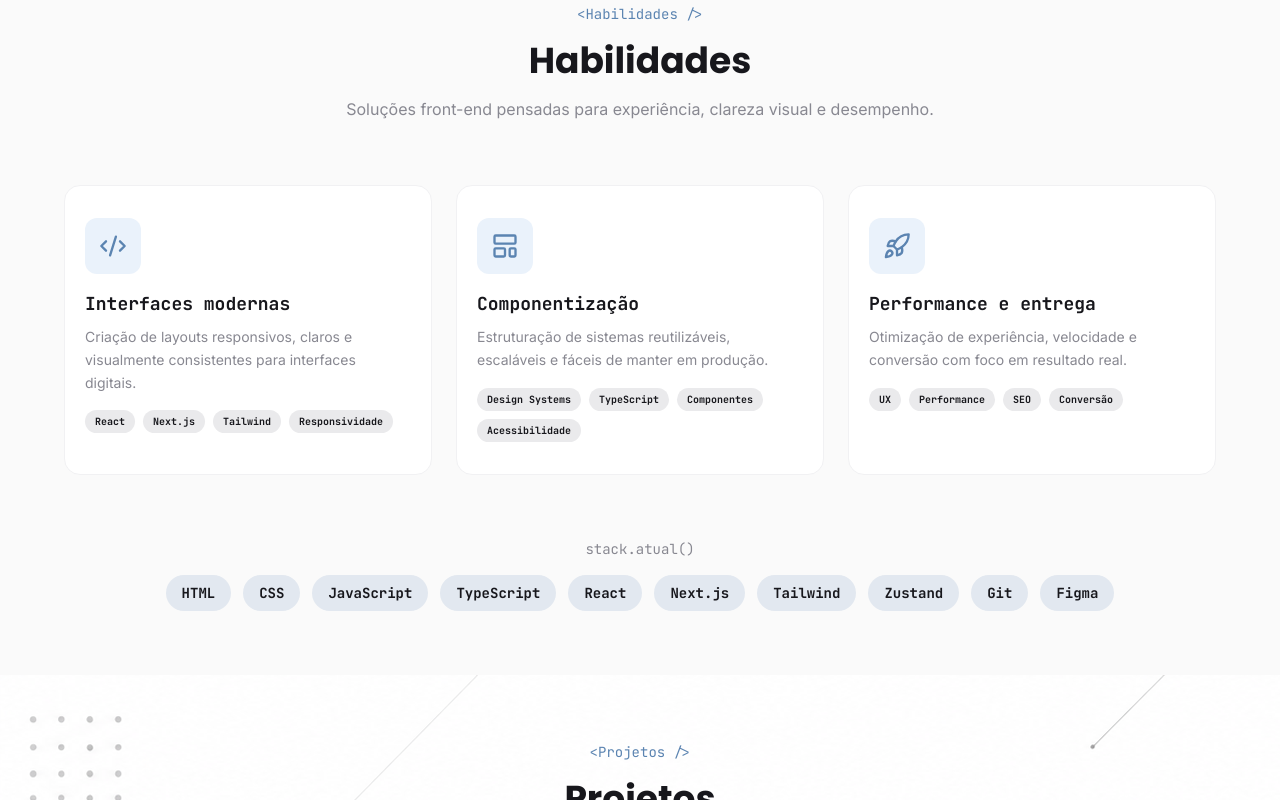
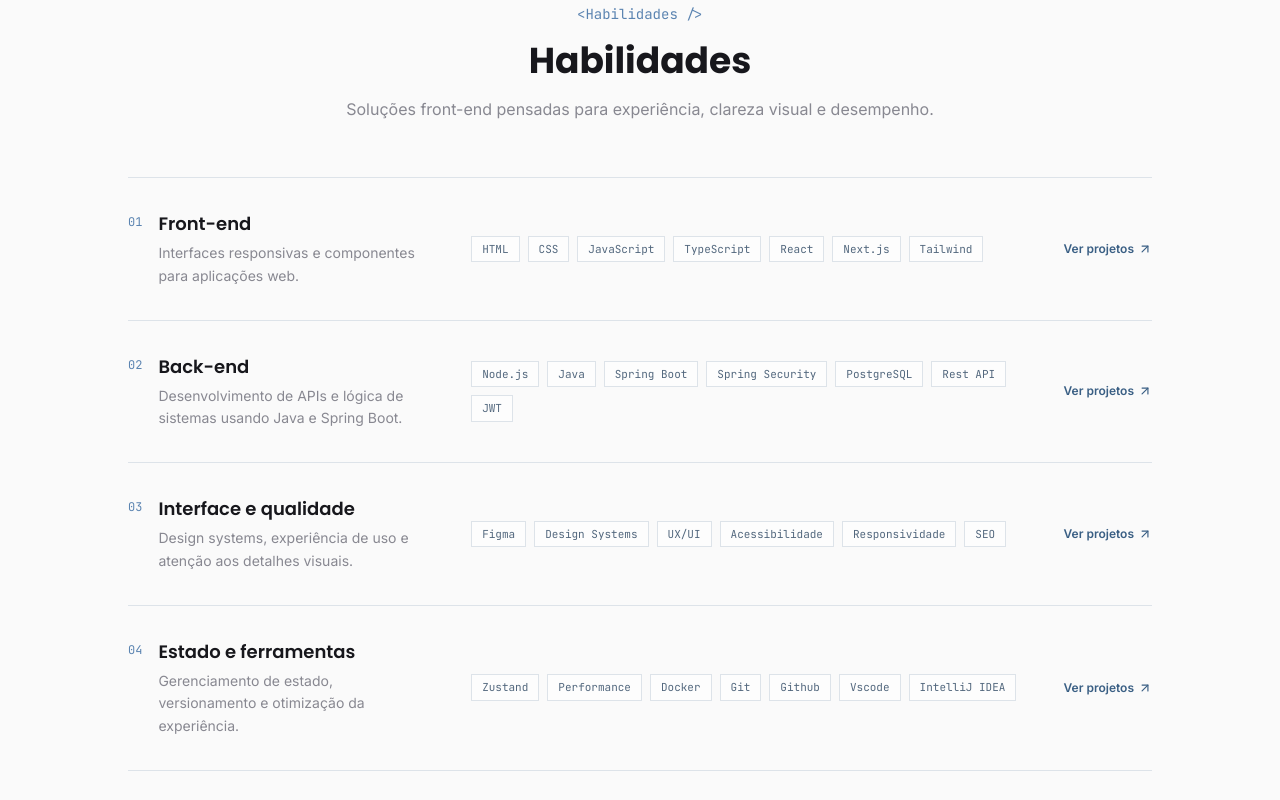
Before and after one commit to Kcode61/portfolio-kauan, a Next.js app: page / in a window 1280 px wide. Shown: the part 1640-2440 px from the top of the page. Built offline with nearby package versions, Linux system fonts and the light colour scheme.

Commit message:
feat: update SkillsSection with new skill groups and improved layout

```diff
--- a/components/SkillsSection/index.tsx
+++ b/components/SkillsSection/index.tsx
@@ -1,5 +1,5 @@
 "use client";
-import { CodeXml, Gauge, LayoutTemplate, Rocket } from "lucide-react";
+import { ArrowUpRight } from "lucide-react";
 import { motion } from "framer-motion";
 import { useLanguageStore } from "@/store/languageStore";
 
@@ -8,65 +8,77 @@ export function SkillsSection() {
   const isPortuguese = language.portuguese === "Português";
   const skillGroups = [
     {
-      title: {
-        portuguese: "Interfaces modernas",
-        english: "Modern interfaces",
+      number: "01",
+      title: { portuguese: "Front-end", english: "Front-end" },
+      description: {
+        portuguese: "Interfaces responsivas e componentes para aplicações web.",
+        english: "Responsive interfaces and components for web applications.",
       },
+      tags: [
+        "HTML",
+        "CSS",
+        "JavaScript",
+        "TypeScript",
+        "React",
+        "Next.js",
+        "Tailwind",
+      ],
+    },
+    {
+      number: "02",
+      title: { portuguese: "Back-end", english: "Back-end" },
       description: {
         portuguese:
-          "Criação de layouts responsivos, claros e visualmente consistentes para interfaces digitais.",
-        english:
-          "Creating responsive, clear, and visually consistent layouts for digital interfaces.",
+          "Desenvolvimento de APIs e lógica de sistemas usando Java e Spring Boot.",
+        english: "API development and system logic using Java and Spring Boot.",
       },
-      icon: CodeXml,
-      tags: ["React", "Next.js", "Tailwind"],
-      translatedTag: {
-        portuguese: "Responsividade",
-        english: "Responsive design",
-      },
+      tags: [
+        "Node.js",
+        "Java",
+        "Spring Boot",
+        "Spring Security",
+        "PostgreSQL",
+        "Rest API",
+        "JWT",
+      ],
     },
     {
-      title: { portuguese: "Componentização", english: "Componentization" },
+      number: "03",
+      title: { portuguese: "Interface e qualidade", english: "UI and quality" },
       description: {
         portuguese:
-          "Estruturação de sistemas reutilizáveis, escaláveis e fáceis de manter em produção.",
+          "Design systems, experiência de uso e atenção aos detalhes visuais.",
         english:
-          "Structuring reusable, scalable systems that are easy to maintain in production.",
+          "Design systems, user experience, and attention to visual detail.",
       },
-      icon: LayoutTemplate,
-      tags: ["Design Systems", "TypeScript"],
-      translatedTags: {
-        portuguese: ["Componentes", "Acessibilidade"],
-        english: ["Components", "Accessibility"],
-      },
+      tags: [
+        "Figma",
+        "Design Systems",
+        "UX/UI",
+        "Acessibilidade",
+        "Responsividade",
+        "SEO",
+      ],
     },
     {
-      title: {
-        portuguese: "Performance e entrega",
-        english: "Performance and delivery",
-      },
+      number: "04",
+      title: { portuguese: "Estado e ferramentas", english: "State and tools" },
       description: {
         portuguese:
-          "Otimização de experiência, velocidade e conversão com foco em resultado real.",
+          "Gerenciamento de estado, versionamento e otimização da experiência.",
         english:
-          "Optimizing experience, speed, and conversion with a focus on real results.",
+          "State management, version control, and experience optimization.",
       },
-      icon: Rocket,
-      tags: ["UX", "Performance", "SEO", "Conversão"],
+      tags: [
+        "Zustand",
+        "Performance",
+        "Docker",
+        "Git",
+        "Github",
+        "Vscode",
+        "IntelliJ IDEA",
+      ],
     },
-  ];
-
-  const currentStack = [
-    "HTML",
-    "CSS",
-    "JavaScript",
-    "TypeScript",
-    "React",
-    "Next.js",
-    "Tailwind",
-    "Zustand",
-    "Git",
-    "Figma",
   ];
 
   return (
@@ -112,109 +124,54 @@ export function SkillsSection() {
           </motion.div>
         </div>
 
-        <div className="py-16 grid grid-cols-1 md:grid-cols-2 lg:grid-cols-3 gap-6">
-          {skillGroups.map(
-            (
-              {
-                title,
-                description,
-                tags,
-                translatedTag,
-                translatedTags,
-                icon: Icon,
-              },
-              index,
-            ) => (
+        <div className="mx-auto max-w-5xl py-14">
+          <div className="border-y border-[#DDE3E9] dark:border-[#26262B]">
+            {skillGroups.map(({ number, title, description, tags }, index) => (
               <motion.div
-                key={title.english}
-                initial={{ opacity: 0, scale: 0.95, y: 20 }}
-                whileInView={{ opacity: 1, scale: 1, y: 0 }}
+                key={number}
+                initial={{ opacity: 0, y: 18 }}
+                whileInView={{ opacity: 1, y: 0 }}
                 viewport={{ once: true }}
-                transition={{
-                  duration: 0.5,
-                  ease: "easeOut",
-                  delay: index * 0.15,
-                }}
-                className="px-5 py-8 rounded-2xl flex-col gap-4 bg-[#FFFFFF] dark:bg-[#101014] border border-[#F1F1F3] dark:border-[#1B1B20] flex items-start group hover:border-[#5B84B1]/30 transition ease duration-300"
+                transition={{ duration: 0.5, delay: index * 0.12 }}
+                className="grid gap-5 border-b border-[#DDE3E9] py-7 last:border-b-0 dark:border-[#26262B] md:grid-cols-[minmax(220px,0.8fr)_1.5fr_auto] md:items-center md:gap-8 md:py-8"
               >
-                <div className="w-14 h-14 flex items-center justify-center rounded-xl bg-[#EAF2FB] dark:bg-[#162235] group-hover:bg-[#5B84B1]/20 text-[#5B84B1]">
-                  <Icon size={28} />
+                <div className="flex items-start gap-4">
+                  <span className="pt-1 font-brains text-xs text-[#5B84B1]">
+                    {number}
+                  </span>
+                  <div>
+                    <h3 className="font-poppins text-lg font-semibold text-[#17171c] dark:text-white">
+                      {isPortuguese ? title.portuguese : title.english}
+                    </h3>
+                    <p className="mt-1 max-w-xs font-inter text-sm leading-relaxed text-[#888891]">
+                      {isPortuguese
+                        ? description.portuguese
+                        : description.english}
+                    </p>
+                  </div>
                 </div>
 
-                <div className="space-y-2">
-                  <p className="text-[#17171c] dark:text-[#f2f2f2] text-lg font-brains font-bold">
-                    {isPortuguese ? title.portuguese : title.english}
-                  </p>
-                  <p className="text-sm text-[#888891] font-inter leading-relaxed">
-                    {isPortuguese
-                      ? description.portuguese
-                      : description.english}
-                  </p>
-                </div>
-
-                <div className="flex flex-wrap gap-2">
+                <div className="flex flex-wrap gap-x-2 gap-y-2 md:pl-2">
                   {tags.map((tag) => (
                     <span
                       key={tag}
-                      className="px-2.5 py-1 rounded-full bg-[#EAEAEC] dark:bg-[#1A1A1F] text-[10px] font-brains text-[#17171c] dark:text-white font-bold"
+                      className="border border-[#DDE3E9] bg-white/70 px-2.5 py-1 font-brains text-[11px] text-[#53687E] dark:border-[#30343B] dark:bg-[#101014] dark:text-[#A8BACD]"
                     >
                       {tag}
                     </span>
                   ))}
-                  {translatedTag && (
-                    <span className="px-2.5 py-1 rounded-full bg-[#EAEAEC] dark:bg-[#1A1A1F] text-[10px] font-brains text-[#17171c] dark:text-white font-bold">
-                      {isPortuguese
-                        ? translatedTag.portuguese
-                        : translatedTag.english}
-                    </span>
-                  )}
-                  {translatedTags &&
-                    (isPortuguese
-                      ? translatedTags.portuguese
-                      : translatedTags.english
-                    ).map((tag) => (
-                      <span
-                        key={tag}
-                        className="px-2.5 py-1 rounded-full bg-[#EAEAEC] dark:bg-[#1A1A1F] text-[10px] font-brains text-[#17171c] dark:text-white font-bold"
-                      >
-                        {tag}
-                      </span>
-                    ))}
                 </div>
+
+                <a
+                  href="#Projetos"
+                  className="inline-flex w-fit items-center gap-1 font-inter text-xs font-semibold text-[#3A5F84] transition-colors hover:text-[#1B2E4B] dark:text-[#9BB6D1] dark:hover:text-white"
+                >
+                  {isPortuguese ? "Ver projetos" : "View projects"}
+                  <ArrowUpRight size={14} />
+                </a>
               </motion.div>
-            ),
-          )}
-        </div>
-
-        <div className="flex flex-col items-center gap-4">
-          <motion.div
-            whileInView={{ opacity: 1, y: 0 }}
-            viewport={{ once: true }}
-            initial={{ opacity: 0, y: 30 }}
-            transition={{ duration: 0.7, delay: 0.8 }}
-          >
-            <h2 className="text-sm text-[#888891] font-brains">
-              {isPortuguese ? "stack.atual()" : "stack.current()"}
-            </h2>
-          </motion.div>
-
-          <motion.div
-            whileInView={{ opacity: 1, y: 0 }}
-            viewport={{ once: true }}
-            initial={{ opacity: 0, y: 30 }}
-            transition={{ duration: 0.7, delay: 1 }}
-          >
-            <div className="flex gap-3 flex-wrap justify-center items-center">
-              {currentStack.map((skill) => (
-                <span
-                  key={skill}
-                  className="py-2 px-4 rounded-full text-[#17171c] dark:text-[#f2f2f2] font-brains text-sm bg-[#E2E8F0] dark:bg-[#0A0A0E] hover:bg-[#5B84B1]/10 dark:hover:bg-[#5B84B1]/20 font-bold hover:text-[#5B84B1] transition ease duration-300"
-                >
-                  {skill}
-                </span>
-              ))}
-            </div>
-          </motion.div>
+            ))}
+          </div>
         </div>
       </div>
     </section>
```
